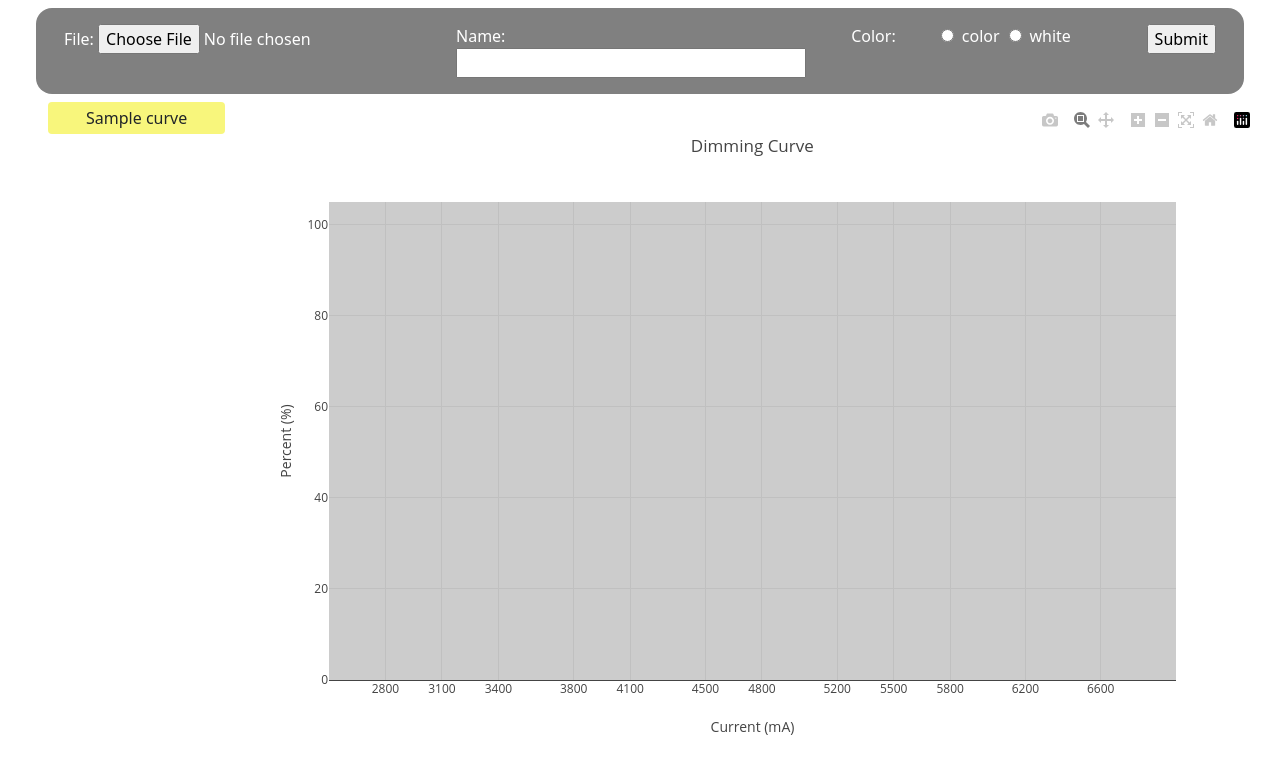
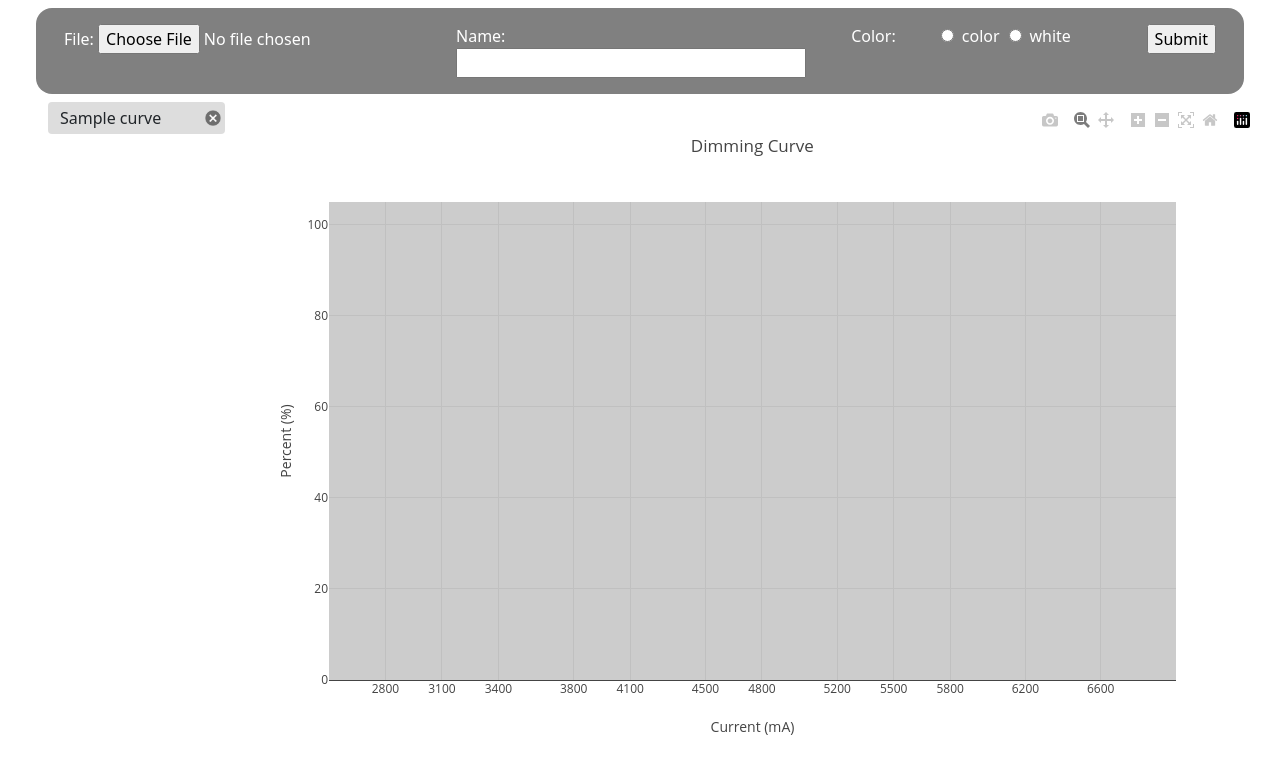
Before and after one commit to KoenVanSever/flask_app_koenvs, a Flask app: page /dimming/ in a window 1280 px wide. Shown: the part 40-800 px from the top of the page. Run offline with Flask 2, Linux system fonts and the light colour scheme; a user stored in the database is signed in; tables that the repository leaves empty hold one stand-in row (values such as "Sample post"); some libraries are stand-ins or nearby versions.

Commit message:
updated dimming with delete button

```diff
--- a/app/dimming/controllers.py
+++ b/app/dimming/controllers.py
@@ -11,6 +11,7 @@ from flask import json
 from .support_functions import *
 import plotly.express as px
 import plotly.io as po
+import os
 
 # used in app/__init__.py
 dimming = Blueprint('dimming', __name__, url_prefix='/dimming')
@@ -63,3 +64,14 @@ def get_curve(name):
     name_data = {"x": list(df.input), "y": list(df.output), "type": "scatter", "name": target.name}
     data = [name_data, lower_data, upper_data]
     return json.dumps(data)
+
+
+@dimming.route("/delete_file/<file>", methods=["POST"])
+@login_required
+def get_list(file):
+    print(file)
+    db_entry = Dimming.query.filter_by(name=file).first()
+    os.remove(db_entry.filename)
+    db.session.delete(db_entry)
+    db.session.commit()
+    return redirect(url_for('dimming.index'))
--- a/app/static/css/dimming.css
+++ b/app/static/css/dimming.css
@@ -13,5 +13,18 @@
 
 .dim-element {
     border-radius: 0.25rem;
-    background-color: #f8f67c;
+    background-color: #dddddd;
 }
+
+.hide-button {
+    width: 1rem;
+    height: 1rem;
+}
+
+.dim-descr {
+    text-align: left;
+}
+
+.dim-descr:hover {
+    color: white;
+}
--- a/app/static/js/dimming.js
+++ b/app/static/js/dimming.js
@@ -1,9 +1,18 @@
-const dimElements = $(".dim-element");
+const dimElements = $(".dim-descr");
+const hideButtons = $(".hide-button");
 
 dimElements.on("click", function () {
-    let path = "get_curve/" + $(this).attr("name");
+    let path = "get_curve/" + $(this).parent().attr("name");
     $.get(path, function (data) {
         let plot_data = JSON.parse(data);
         Plotly.newPlot('plot-area', plot_data, default_layout);
     });
 })
+
+hideButtons.on("click", function () {
+    let path = "delete_file/" + $(this).parent().attr("name");
+    console.log(path);
+    let form = $("#delete-file");
+    form.attr("action", path);
+    form.submit();
+})
--- a/app/templates/dimming/index.html
+++ b/app/templates/dimming/index.html
@@ -67,8 +67,13 @@ Dimming Curve Homepage
 <div class="row mt-2 flex-grow-1">
     <div class="col-2" id="dim_selection">
         {% for dim in dimming_list %}
-        <div class="dim-element p-1 text-center mb-1" name="{{ dim.name }}">{{ dim.name }}</div>
+        <div class="dim-element p-1 text-center mb-1 d-flex justify-content-between align-items-center"
+            name="{{ dim.name }}">
+            <span class="dim-descr flex-fill ps-2">{{ dim.name }}</span><img class="hide-button"
+                src="{{ url_for('static', filename = 'img/close_button.png' )}}">
+        </div>
         {% endfor %}
+        <form hidden method="post" action="" id="delete-file"></form>
     </div>
     <div class="col-10" id="plot-area">
 
--- a/static/uploaded_files/bla.csv
+++ /dev/null
@@ -1,6 +0,0 @@
-input,output
-2800,1
-3400,3
-4100,10
-5200,30
-6600,100
--- a/static/uploaded_files/test.csv
+++ /dev/null
@@ -1,6 +0,0 @@
-input,output
-2800,1
-3400,3
-4100,10
-5200,30
-6600,100
```
